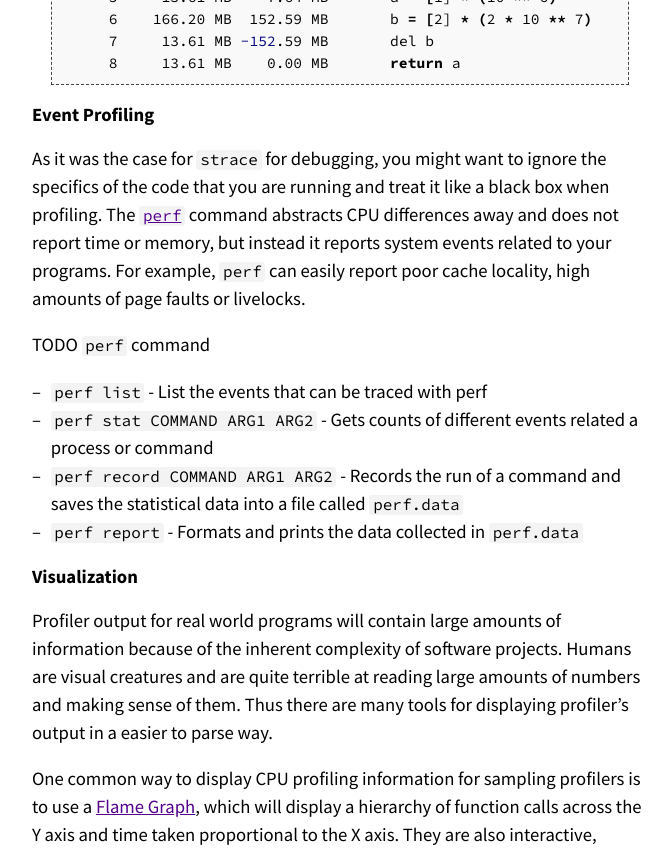
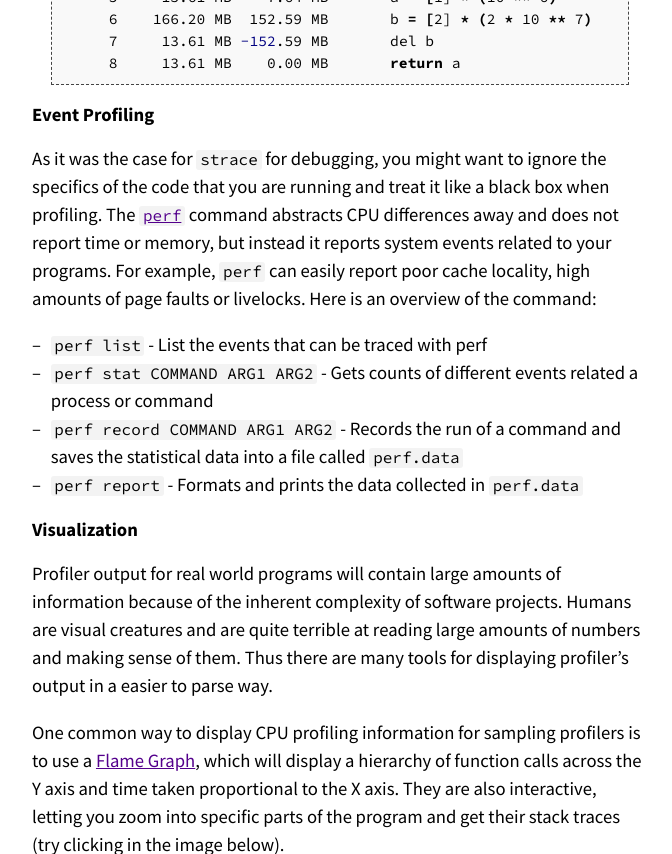
Before and after one commit to missing-semester-cn/missing-semester-cn.github.io, a Jekyll site: the page built from _2020/debugging-profiling.md, in a window 1280 px wide and 900 px high, scrolled down 10915 px, cut to the strip 0-854 px from the top of the window. Shown: the whole strip, without its empty margins (300-972 px from the left). Built offline with Jekyll 4.4.1, drawn with Linux system fonts in a browser that asks for light colours.

Commit message:
Remove hanging TODO

```diff
--- a/_2020/debugging-profiling.md
+++ b/_2020/debugging-profiling.md
@@ -368,9 +368,7 @@ Line #    Mem usage  Increment   Line Contents
 
 As it was the case for `strace` for debugging, you might want to ignore the specifics of the code that you are running and treat it like a black box when profiling.
 The [`perf`](http://man7.org/linux/man-pages/man1/perf.1.html) command abstracts CPU differences away and does not report time or memory, but instead it reports system events related to your programs.
-For example, `perf` can easily report poor cache locality, high amounts of page faults or livelocks.
-
-TODO `perf` command
+For example, `perf` can easily report poor cache locality, high amounts of page faults or livelocks. Here is an overview of the command:
 
 - `perf list` - List the events that can be traced with perf
 - `perf stat COMMAND ARG1 ARG2` - Gets counts of different events related a process or command
```
